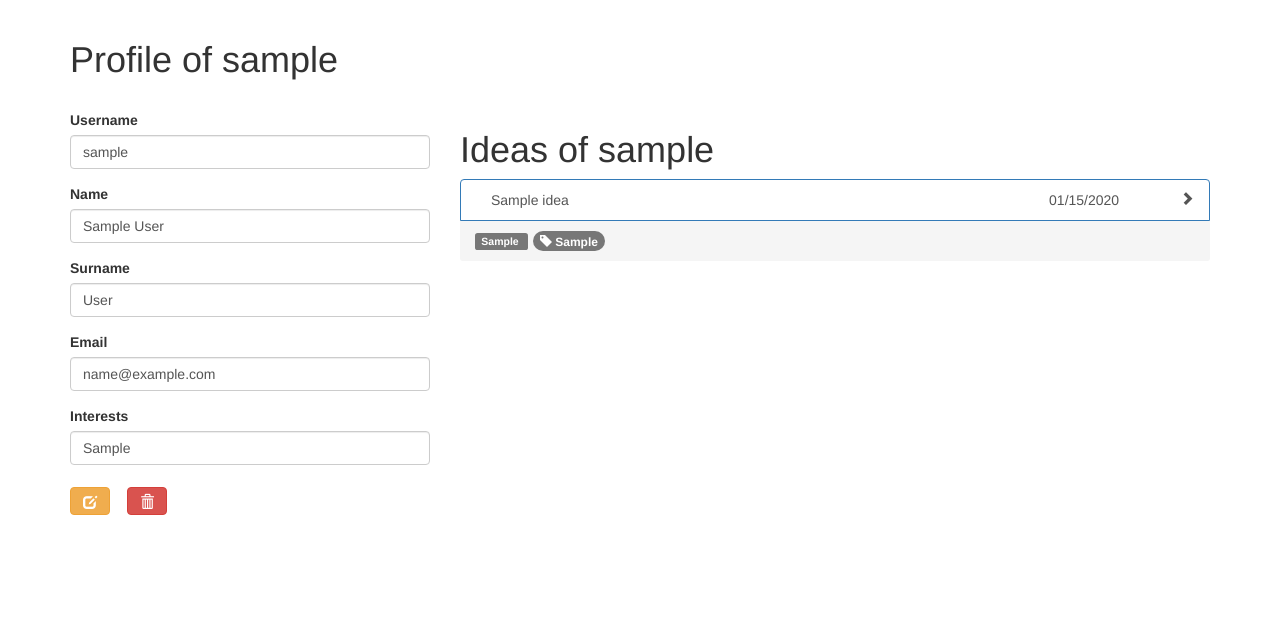
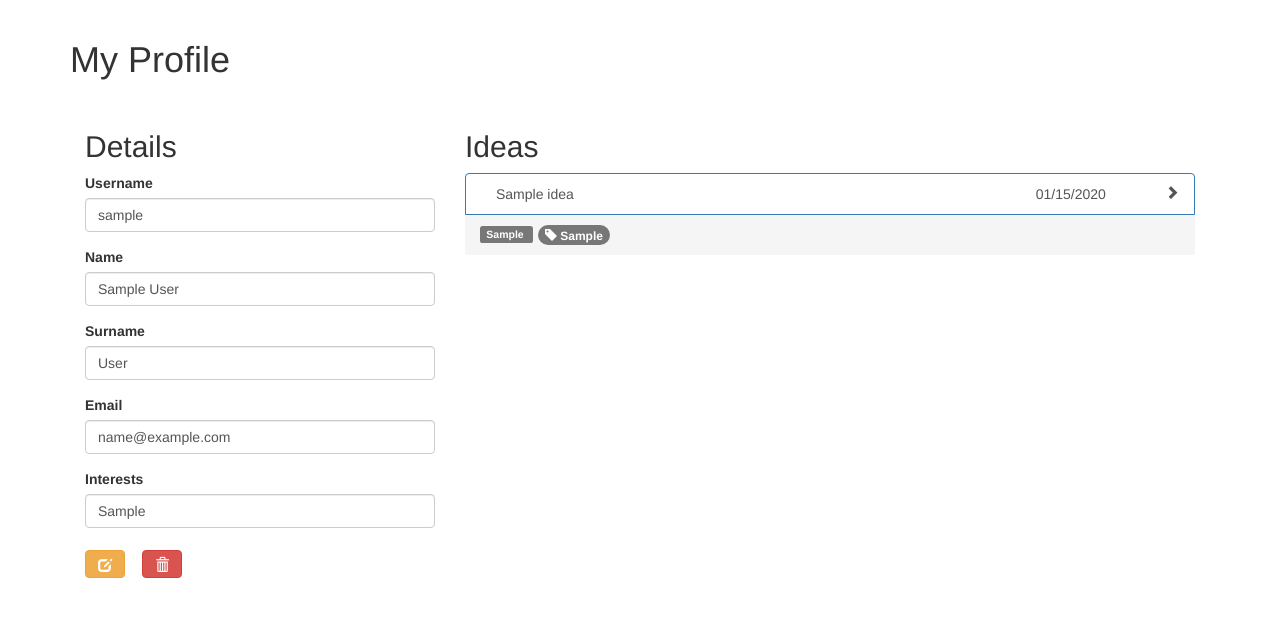
Before and after one commit to boceckts/ideahub, a Flask app: page /user/profile in a window 1280 px wide. Shown: the part 52-669 px from the top of the page. Run offline with Flask 2, Linux system fonts and the light colour scheme; a user stored in the database is signed in; tables that the repository leaves empty hold one stand-in row (values such as "Sample post"); some libraries are stand-ins or nearby versions.

Commit message:
added titles to the buttons and reworked user/profile

```diff
--- a/app/templates/user/show-user.html
+++ b/app/templates/user/show-user.html
@@ -7,11 +7,12 @@
             '\nWARNING: this will delete all your votes and all your ideas'));
     }
   </script>
-    <div class="h1">Profile of {{ current_user.username }}</div>
+    <div class="h1">My Profile</div>
     <br>
-    <div class=container-fluid">
+    <div class='container-fluid col-xs-12 col-sm-4'>
+      <div class="h2">Details</div>
         <div class="row justify-content-md-right">
-            <div class="col-sm-6 col-md-4">
+            <div class="col-xs-12">
                 <div class="form">
                     <div class="form-group">
                         <label class="control-label" for="username">Username</label>
@@ -35,17 +36,20 @@
                     </div>
                     <span>
                         <a class="btn btn-warning" href="{{ url_for('edit_profile') }}"><span
-                                class="glyphicon glyphicon-edit"></span></a>
+                                class="glyphicon glyphicon-edit" title='Edit Profile'></span></a>
                     </span>
                     <form class="btn" action="{{ url_for('delete_profile') }}"
-                          onsubmit='return deleteProfileConfirmation()'>
+                          onsubmit='return deleteProfileConfirmation()' title='Delete Profile'>
                         <button type="submit" class="btn btn-danger"><span class="glyphicon glyphicon-trash"></span>
                         </button>
                     </form>
                 </div>
             </div>
-            <div class="justify-start col-sm-6 col-md-8">
-                <div class="h1">Ideas of {{ current_user.username }}</div>
+
+        </div>
+    </div>
+    <div class="container-fluid col-xs-12 col-sm-8">
+        <div class="h2">Ideas</div>
         {% if ideas|length == 0 %}
             <div class="jumbotron">
                 <div class="h2">You didn't create any ideas yet!</div>
@@ -57,7 +61,5 @@
             {% include 'idea/ideas_list.html' %}
         {% endif %}
     </div>
-        </div>
-    </div>
 
 {% endblock %}
```
Also changed, not shown: app/templates/idea/idea.html (+4 -4 lines). Lines whose indentation alone changed are shown as unchanged.
